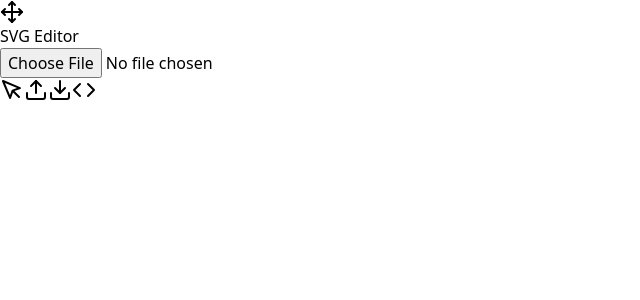
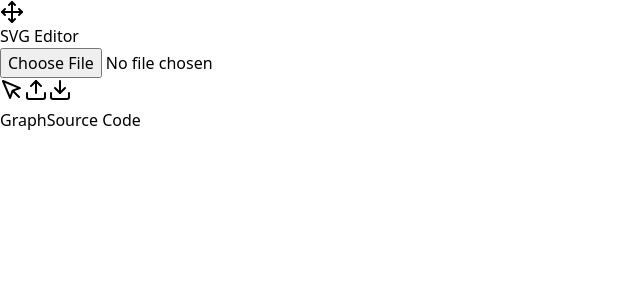
Before and after one commit to xdite/svg-editor, a React (Vite) app: page / in a window 1280 px wide. Shown: the top 300 px of the page, without its empty margins (0-640 px from the left). Built offline with nearby package versions, Linux system fonts and the light colour scheme.

Commit message:
TAB-123 [App UI] 優化工具列與SVG編輯功能
增強SVG編輯與預覽互動性

- 從工具列中移除'code'工具
- 重構SVG編輯區域，加入快速切換
- 新增圖形與源碼快速切換按鈕
- 優化SVG解析與生成的流程
- 可能問題：SVG解析錯誤處理未全面覆蓋

```diff
--- a/src/App.tsx
+++ b/src/App.tsx
@@ -108,12 +108,50 @@ function App() {
         />
 
         <Toolbar
-          tools={tools}
+          tools={tools.filter(tool => tool.id !== 'code')}
           selectedTool={selectedTool}
           onSelectTool={handleToolSelect}
         />
 
-        <div className="flex-1 bg-white rounded-lg shadow-lg min-h-[600px] flex">
+        <div className="flex-1 flex flex-col bg-white rounded-lg shadow-lg min-h-[600px]">
+          <div className="flex border-b border-gray-200">
+            <button
+              className={`px-4 py-2 font-medium text-sm ${
+                activeTab === 'visual'
+                  ? 'text-blue-600 border-b-2 border-blue-600'
+                  : 'text-gray-500 hover:text-gray-700'
+              }`}
+              onClick={() => {
+                if (activeTab === 'code') {
+                  try {
+                    parseSVG(svgCode).then(result => {
+                      setElements(result.elements);
+                      setActiveTab('visual');
+                    });
+                  } catch (error) {
+                    console.error('Invalid SVG code:', error);
+                  }
+                }
+              }}
+            >
+              Graph
+            </button>
+            <button
+              className={`px-4 py-2 font-medium text-sm ${
+                activeTab === 'code'
+                  ? 'text-blue-600 border-b-2 border-blue-600'
+                  : 'text-gray-500 hover:text-gray-700'
+              }`}
+              onClick={() => {
+                setSvgCode(generateSVG(elements));
+                setActiveTab('code');
+              }}
+            >
+              Source Code
+            </button>
+          </div>
+
+          <div className="flex-1">
             {activeTab === 'visual' ? (
               <Canvas
                 key="visual-canvas"
@@ -124,15 +162,16 @@ function App() {
                 onUpdateElement={handleUpdateElement}
               />
             ) : (
-            <div className="w-full p-4">
+              <div className="w-full h-full p-4">
                 <textarea
                   value={svgCode}
                   onChange={(e) => handleCodeChange(e.target.value)}
-                className="w-full h-full min-h-[600px] font-mono text-sm p-4 border border-gray-200 rounded-md focus:outline-none focus:ring-2 focus:ring-blue-500"
+                  className="w-full h-full font-mono text-sm p-4 border border-gray-200 rounded-md focus:outline-none focus:ring-2 focus:ring-blue-500"
                   spellCheck={false}
                 />
               </div>
             )}
+          </div>
         </div>
 
         <PropertyPanel
```
Lines whose indentation alone changed are shown as unchanged.
